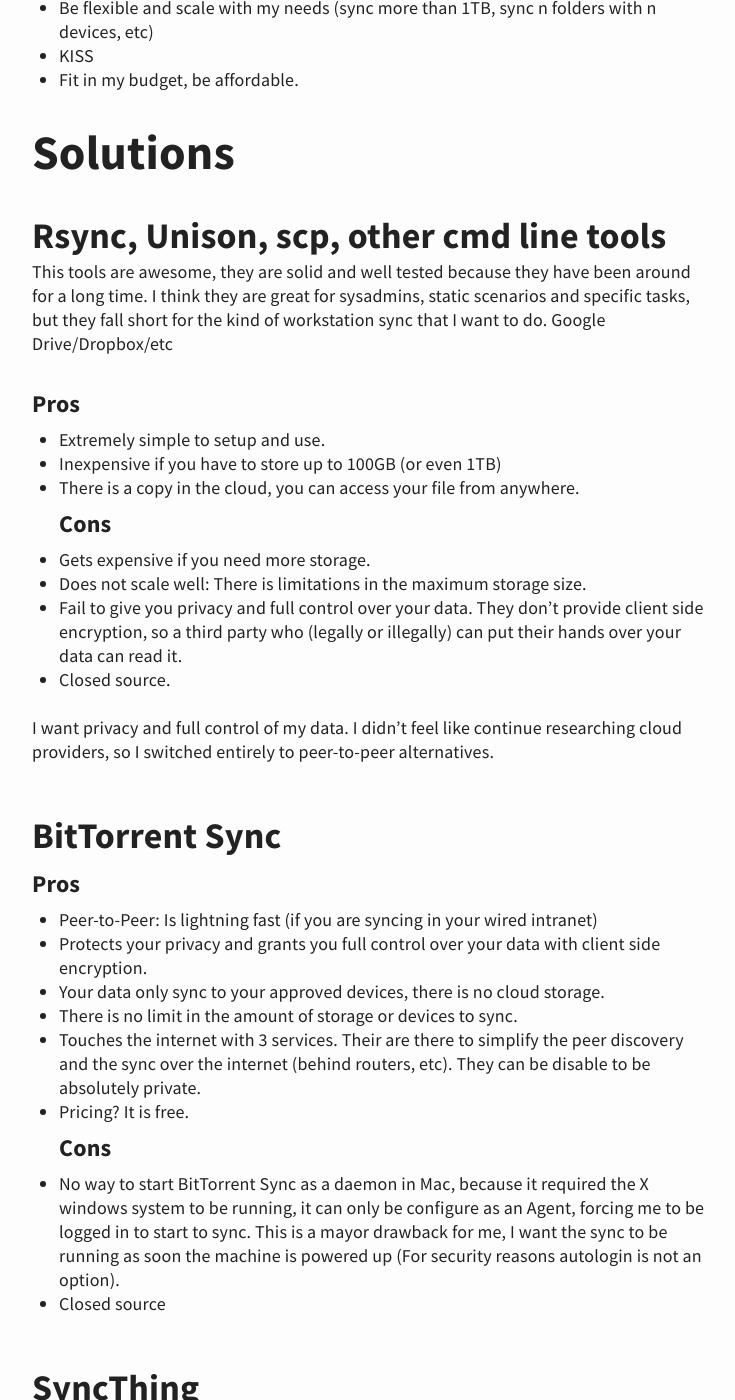
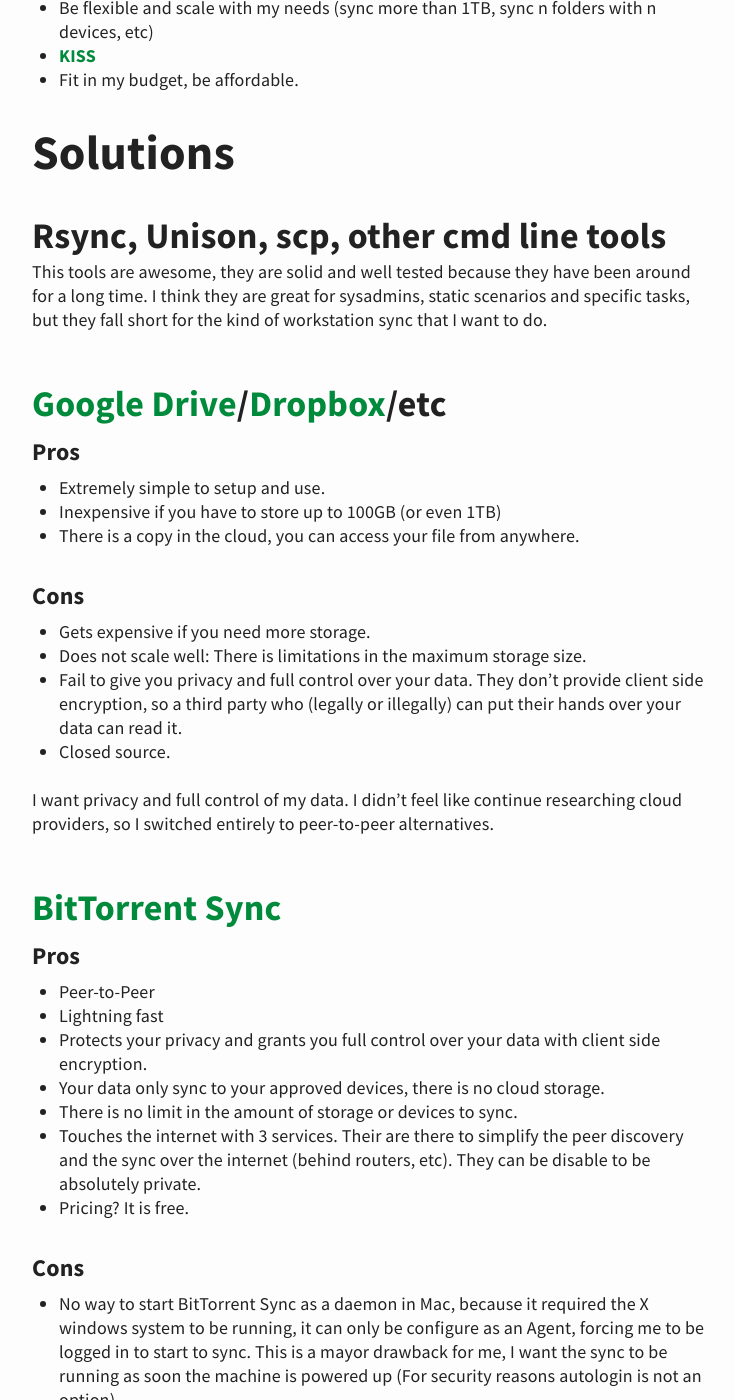
Before and after one commit to facastagnini/facastagnini.github.io, a Jekyll site: the page built from _posts/2015-01-10-Why_I_am_syncing_my_files_with_SyncThing.md, in a window 1280 px wide and 1400 px high, scrolled down 787 px. Shown: the whole window, without its empty margins (270-1005 px from the left). Built offline with Jekyll 4.4.1, drawn with Linux system fonts in a browser that asks for light colours; some of the changed text lies outside the part shown.

Commit message:
saving draft

```diff
--- a/_includes/footer.html
+++ b/_includes/footer.html
@@ -1 +1 @@
-<footer><span>Template by <a href="https://github.com/KingFelix/emerald"><font color="white">Emerald</font></a></span></footer>
+<footer><span>Built with <a href="jekyllrb.com"><font color="white">Jekyll</font></a> - Template by <a href="https://github.com/KingFelix/emerald"><font color="white">Emerald</font></a></span></footer>
--- a/_includes/header.html
+++ b/_includes/header.html
@@ -1,6 +1,6 @@
 <header id="header">
 	<a href="{{ site.baseurl }}">
-		<img src="assets/{{ site.author.bitcoin_address }}.svg">
+		<img src="/assets/{{ site.author.bitcoin_address }}.svg">
 	  <h1>{{ site.title }}</h1>
 	</a>
 </header>
--- a/_includes/menu.html
+++ b/_includes/menu.html
@@ -11,6 +11,6 @@
 
 	</div>
 
-	<object data="assets/{{ site.author.bitcoin_address }}.svg" type="image/svg+xml"></object>
+	<object data="/assets/{{ site.author.bitcoin_address }}.svg" type="image/svg+xml"></object>
 
 </nav>
--- a/_posts/2015-01-10-Why_I_am_syncing_my_files_with_SyncThing.md
+++ b/_posts/2015-01-10-Why_I_am_syncing_my_files_with_SyncThing.md
@@ -16,7 +16,7 @@
 - Protect my privacy. Grant me absolute control over my data.
 - Provide multiplatform support (Mac and Linux at least)
 - Be flexible and scale with my needs (sync more than 1TB, sync n folders with n devices, etc)
-- KISS
+- [KISS](https://en.wikipedia.org/wiki/KISS_principle)
 - Fit in my budget, be affordable.
 
 # Solutions
@@ -24,12 +24,14 @@
 ## Rsync, Unison, scp, other cmd line tools
 
 This tools are awesome, they are solid and well tested because they have been around for a long time. I think they are great for sysadmins, static scenarios and specific tasks, but they fall short for the kind of workstation sync that I want to do.
-Google Drive/Dropbox/etc
+
+## [Google Drive](https://support.google.com/drive/answer/2375123?hl=en)/[Dropbox](https://www.dropbox.com/plans)/etc
 
 ### Pros
 - Extremely simple to setup and use.
 - Inexpensive if you have to store up to 100GB (or even 1TB)
 - There is a copy in the cloud, you can access your file from anywhere.
+
 ### Cons
 - Gets expensive if you need more storage.
 - Does not scale well: There is limitations in the maximum storage size.
@@ -38,20 +40,23 @@
 
 I want privacy and full control of my data. I didn't feel like continue researching cloud providers, so I switched entirely to peer-to-peer alternatives.
 
-## BitTorrent Sync
+## [BitTorrent Sync](http://www.getsync.com/)
 
 ### Pros
-- Peer-to-Peer: Is lightning fast (if you are syncing in your wired intranet)
+- Peer-to-Peer
+- Lightning fast
 - Protects your privacy and grants you full control over your data with client side encryption.
 - Your data only sync to your approved devices, there is no cloud storage.
 - There is no limit in the amount of storage or devices to sync.
 - Touches the internet with 3 services. Their are there to simplify the peer discovery and the sync over the internet (behind routers, etc). They can be disable to be absolutely private.
 - Pricing? It is free.
+
 ### Cons
 - No way to start BitTorrent Sync as a daemon in Mac, because it required the X windows system to be running, it can only be configure as an Agent, forcing me to be logged in to start to sync. This is a mayor drawback for me, I want the sync to be running as soon the machine is powered up (For security reasons autologin is not an option).
+- You have no control over the peers, once they have the key, they have access to the data.
 - Closed source
 
-## SyncThing
+## [SyncThing](http://syncthing.net/)
 
 ### Pros
 - Peer-to-Peer
@@ -61,8 +66,9 @@
 - Touches the internet with the external peer discovery service. It is there there to allow the peer discovery and the sync over the internet. Can be disable to be absolutely private.
 - Is a daemon. It starts before login any user (does not require the X window system)
 - The control panel is a web interface, so is consistent across platforms.
-- Open source (if there is something broken, you can fix it)
+- Open source (if there is something broken [you can fix it](https://github.com/syncthing/syncthing/pull/1232))
 - Pricing? It is free.
+
 ### Cons
 - I haven't found cons yet. I love this tool!
 
```
Also changed, not shown: _posts/2015-07-01-Toss_that_flash_player_away.md (added, +6 -0 lines).
